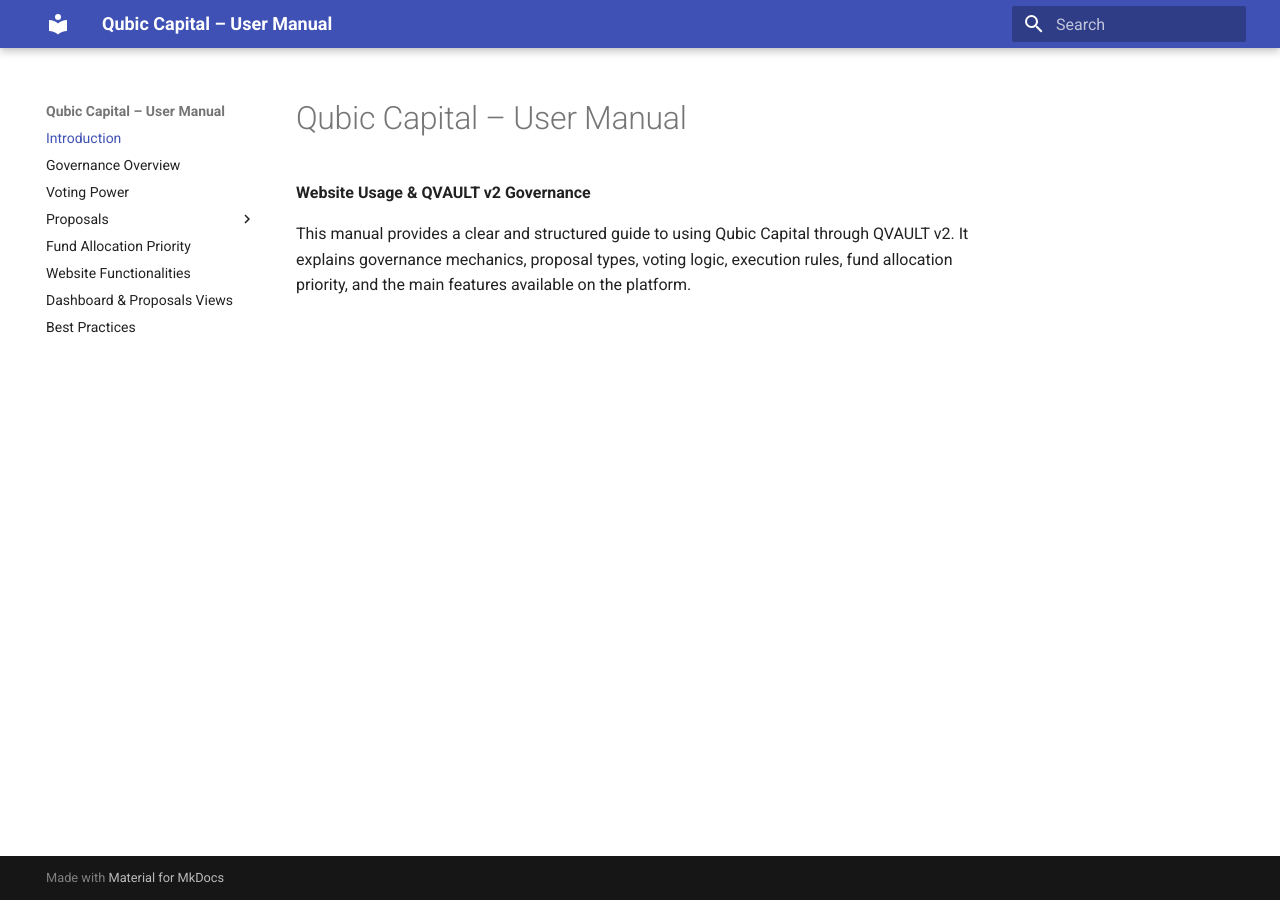
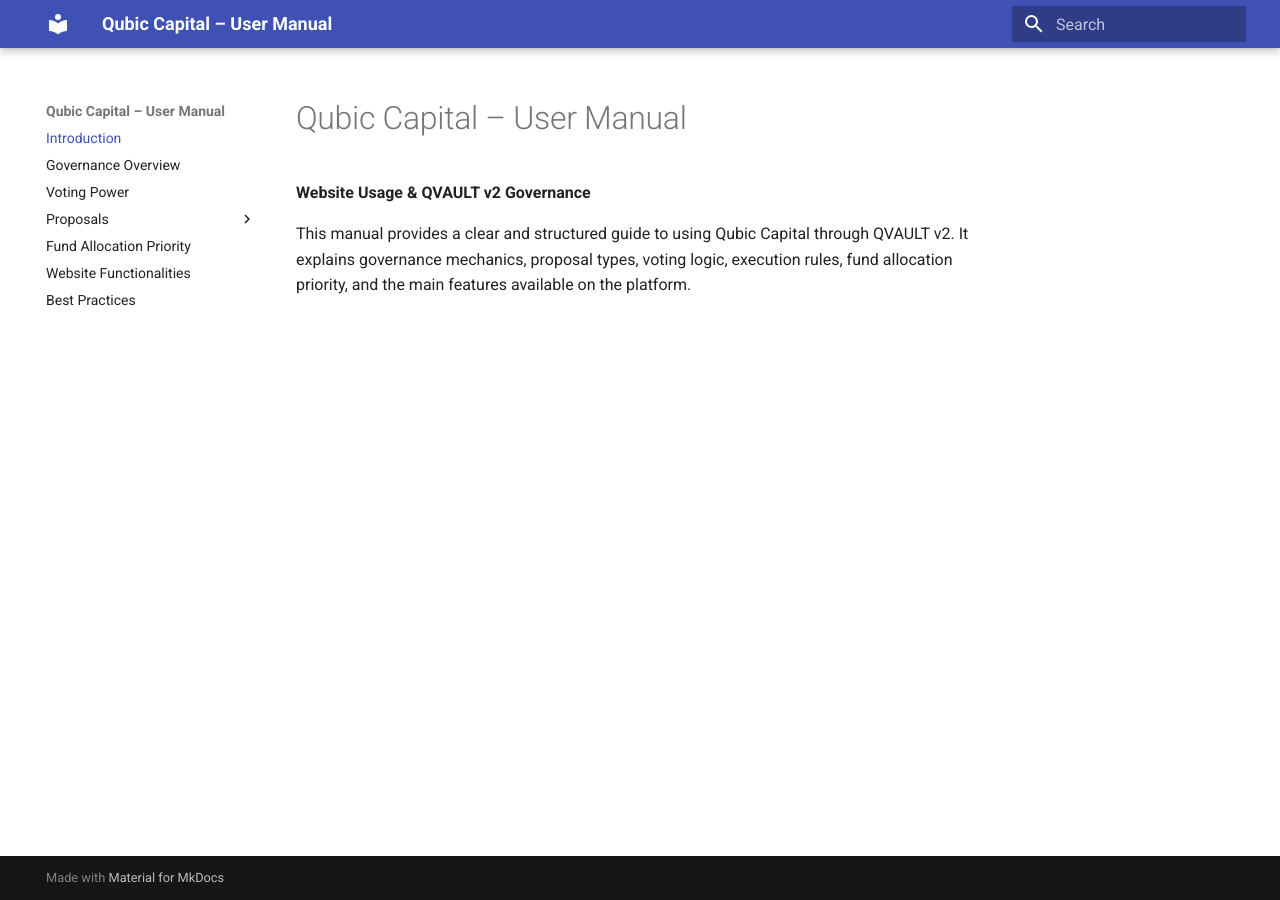
Before and after one commit to HermanToothrot10/qubic-capital-manual, an MkDocs documentation site: the page built from docs/index.md, in a window 1280 px wide. Built offline with MkDocs 1.6.1 and Material for MkDocs 9.7.7, drawn with Linux system fonts in a browser that asks for light colours.

Commit message:
Update mkdocs.yml

```diff
--- a/mkdocs.yml
+++ b/mkdocs.yml
@@ -15,5 +15,4 @@
       - AlloP — Allocation Percentage: proposals/allop.md
   - Fund Allocation Priority: fund-allocation-priority.md
   - Website Functionalities: website-features.md
-  - Dashboard & Proposals Views: dashboard.md
   - Best Practices: best-practices.md
```
